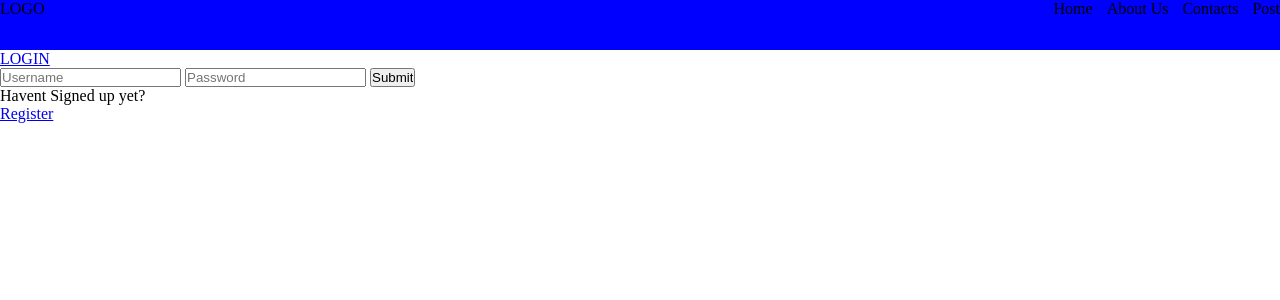
After one commit to creation7654321/Social-media, a Django app: page /login/ in a window 1280 px wide. The commit adds this page. Shown: the top 300 px of the page. Run offline with Django 5.2, Linux system fonts and the light colour scheme.

Commit message:
Adding user login, logout and user restriction

```diff
--- a/base/templates/home.html
+++ b/base/templates/home.html
@@ -11,8 +11,10 @@
 
 <div>
     <p>@{{post.user.username}}</p>
+    {% if request.user == post.user %}
     <a href="{% url 'updatepost' post.id %}">Update</a>
     <a href="{% url 'deletepost' post.id %}">Delete</a>
+    {% endif %}
     <h3><a href="{% url 'postdetails' post.id %}">{{post.title}}</a></h3>
     <img  width="300px" height="400px" style="border:2px solid black;" src="/media/{{post.post_image}}"/>
     <hr>
--- /dev/null
+++ b/base/templates/login_register.html
@@ -0,0 +1,28 @@
+{% extends 'main.html' %}
+
+
+{% block content %}
+{% if page == 'login' %}
+<form method="POST" action="">
+    {% csrf_token %}
+    <input type="text" name="username"  placeholder="Username" />
+    <input  type="password" name="password" placeholder="Password"/>
+    <input type="submit"/>
+</form>
+<p>Havent Signed up yet?</p>
+<a href="{% url 'register' %}">Register</a>
+
+{% else %}
+
+<div>
+    <form method="POST" action="">
+        {% csrf_token %}
+        {{form.as_p}}
+        <input type="submit"/>
+    </form>
+    <p>Already signed up?</p>
+    <a href="{% url 'login' %}">Login</a>
+</div>
+{% endif %}
+
+{% endblock %}
--- a/base/urls.py
+++ b/base/urls.py
@@ -8,5 +8,7 @@ urlpatterns =[
     path('create-post/', views.createPost, name='createpost' ),
     path('update-post/<str:pk>/', views.updatePost, name='updatepost' ),
     path('delete-post/<str:pk>/', views.deletePost, name='deletepost' ),
-
+    path('login/', views.loginPage, name="login"),
+    path('logout/', views.logoutUser, name="logout"),
+    path('register/', views.registerPage, name="register"),
 ]
--- a/base/views.py
+++ b/base/views.py
@@ -1,6 +1,11 @@
 from django.shortcuts import render, redirect
 from . models import Post
 from . forms import PostForm
+from django.contrib.auth.models import User
+from django.contrib import messages
+from django.contrib.auth import authenticate, login, logout
+from django.contrib.auth.decorators import login_required
+from django.contrib.auth.forms import UserCreationForm
 
 # Create your views here.
 def home(request):
@@ -14,7 +19,7 @@ def postdetails(request, pk):
     context ={'postdetails':postdetails}
     return render(request, 'postdetails.html', context)
 
-
+@login_required(login_url='login')
 def createPost(request):
     form = PostForm()
 
@@ -29,6 +34,7 @@ def createPost(request):
     context ={'form': form}
     return render(request, 'post_form.html', context)
 
+@login_required(login_url='login')
 def updatePost(request, pk):
     postdetails = Post.objects.get(id=pk)
     form = PostForm(instance=postdetails)
@@ -44,7 +50,7 @@ def updatePost(request, pk):
     return render(request, 'post_form.html', context)
 
 
-
+@login_required(login_url='login')
 def deletePost(request, pk):
     post= Post.objects.get(id=pk)
     context = {'obj': post}
@@ -55,3 +61,54 @@ def deletePost(request, pk):
 
 
     return render(request, 'delete.html', context)
+
+
+def loginPage(request):
+
+    page= 'login'
+
+    if request.user.is_authenticated:
+        return redirect('home')
+
+
+    if request.method=='POST':
+        username= request.POST.get('username')
+        password= request.POST.get('password')
+
+        try:
+            user = User.objects.get(username=username)
+
+        except:
+            messages.error(request, 'User doesnot exist')
+
+        user = authenticate(request, username=username, password= password)
+
+        if user is not None:
+            login(request, user)
+            return redirect('home')
+        else:
+            messages.error(request, 'Username or password doesnot exist')
+
+    context ={'page':page}
+    return render(request, 'login_register.html', context)
+
+
+def logoutUser(request):
+    logout(request)
+    return redirect('home')
+
+def registerPage(request):
+    form = UserCreationForm()
+
+    if request.method == 'POST':
+        form = UserCreationForm(request.POST)
+        if form.is_valid():
+            user = form.save(commit=False)
+            user.username = user.username.lower()
+            user.save()
+            login(request, user)
+            return redirect('home')
+    else:
+        messages.error(request, 'An error occured during registration')
+
+    return render(request, 'login_register.html',{'form':form})
--- a/templates/main.html
+++ b/templates/main.html
@@ -36,8 +36,19 @@
     </style>
 </head>
 <body>
+
     {% include 'navbar.html' %}
+    {% if messages %}
 
+    <ul class="message">
+        {% for message in messages %}
+
+            <li>{{message}}</li>
+
+        {% endfor %}
+    </ul>
+
+    {% endif %}
 
     {% block content%}
 
--- a/templates/navbar.html
+++ b/templates/navbar.html
@@ -13,3 +13,10 @@
         </ul>
     </div>
 </div>
+{% if request.user.is_authenticated %}
+<a href="{% url 'logout' %}">LOGOUT</a>
+
+{% else %}
+<a href="{% url 'login' %}">LOGIN</a>
+
+{% endif %}
```
Also changed, not shown: db.sqlite3, media/images/Screenshot_2024-01-12_075910.png (added).
